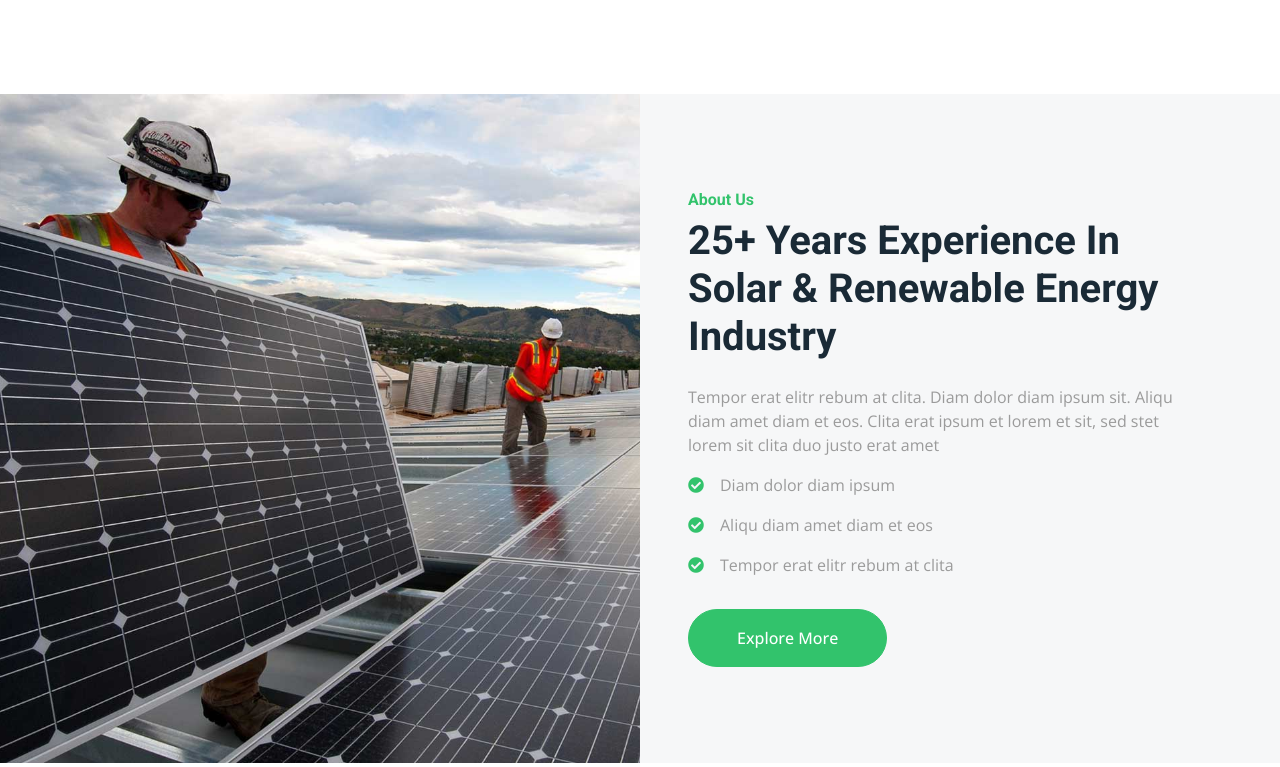
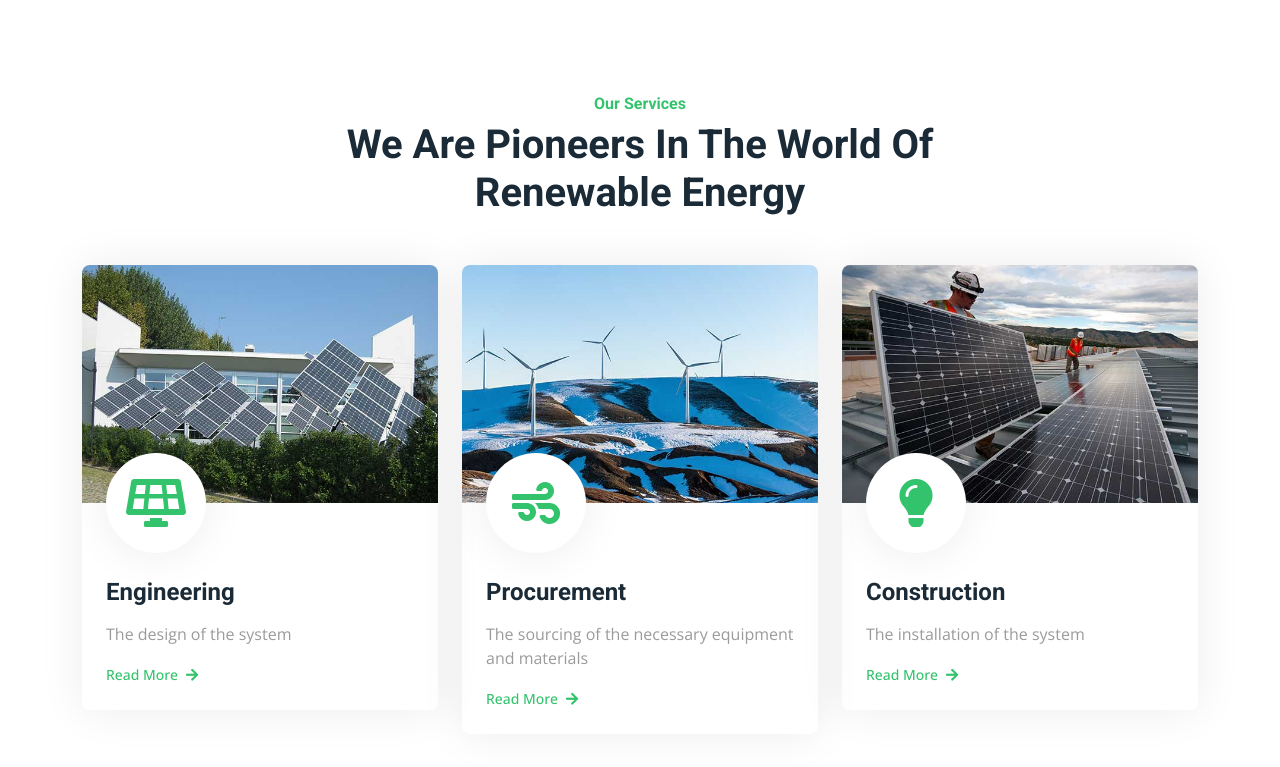
Before and after one commit to GautamAman93/Supratech, a plain HTML site: page index.html in a window 1280 px wide. Shown: the part 840-1607 px from the top of the page. Drawn offline with nearby package versions, Linux system fonts and the light colour scheme.

Commit message:
index.html

```diff
--- a/index.html
+++ b/index.html
@@ -206,7 +206,7 @@
 
 
     <!-- About Start -->
-    <div class="container-fluid bg-light overflow-hidden my-5 px-lg-0">
+<!--     <div class="container-fluid bg-light overflow-hidden my-5 px-lg-0">
         <div class="container about px-lg-0">
             <div class="row g-0 mx-lg-0">
                 <div class="col-lg-6 ps-lg-0 wow fadeIn" data-wow-delay="0.1s" style="min-height: 400px;">
@@ -227,7 +227,7 @@
                 </div>
             </div>
         </div>
-    </div>
+    </div> -->
     <!-- About End -->
 
 
```
